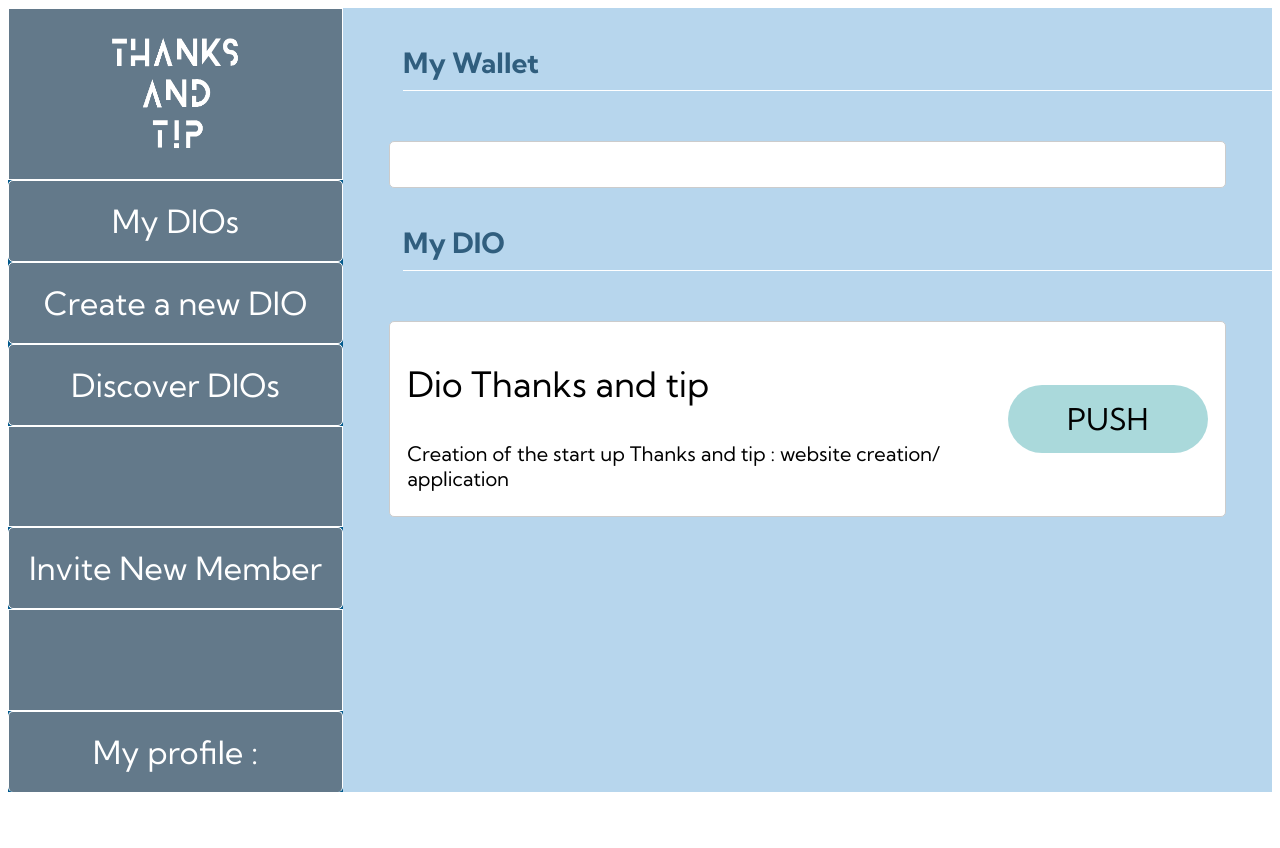
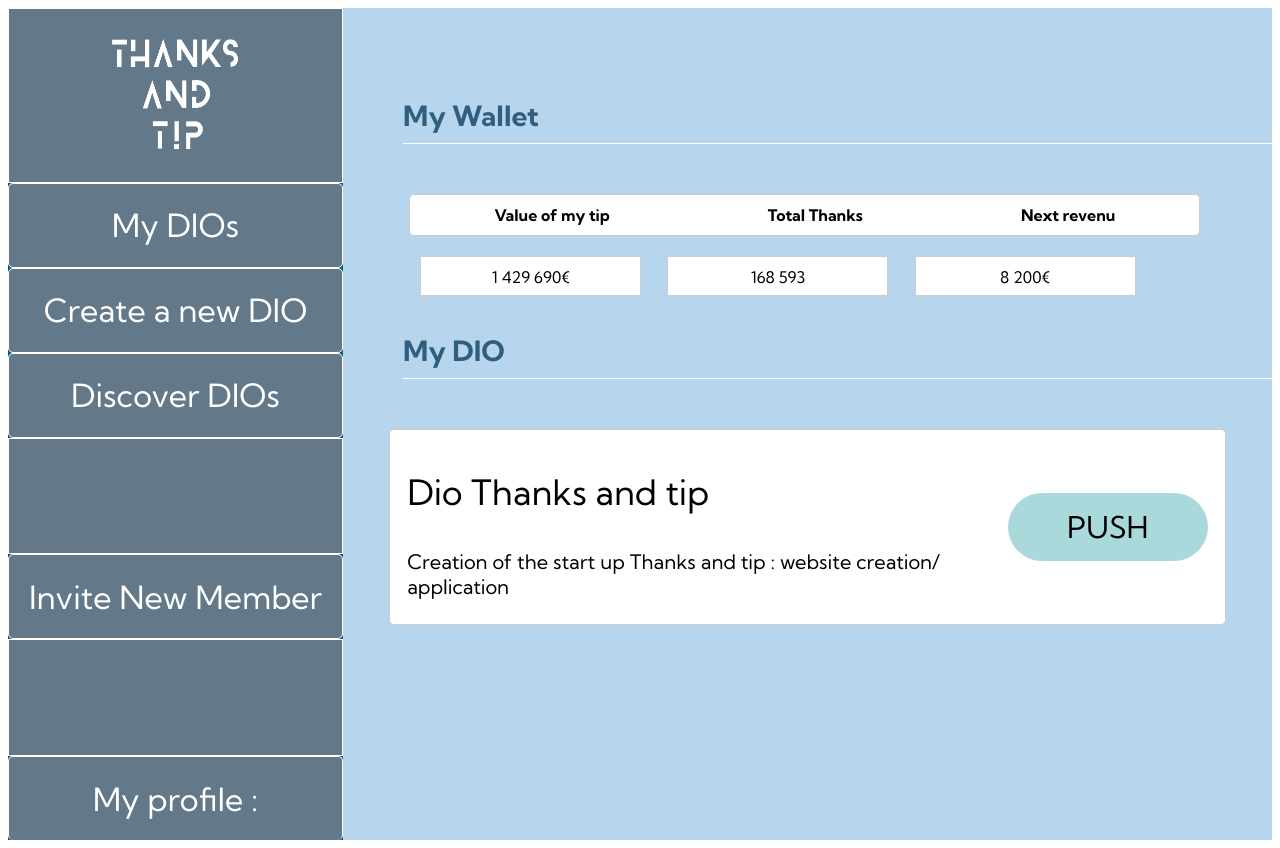
Before and after one commit to ennajahayou/testbackend2, a React (Create React App) app in the folder frontend/: page /DIO in a window 1280 px wide. Both pictures are taken after a click on the button "My DIO". Before the commit the page ends 800 px from the top, so only its background shows below. Built offline with nearby package versions, Linux system fonts and the light colour scheme; no server answers.

Commit message:
change my wallet

```diff
--- a/frontend/package.json
+++ b/frontend/package.json
@@ -3,6 +3,9 @@
   "version": "0.1.0",
   "private": true,
   "dependencies": {
+    "@emotion/react": "^11.11.1",
+    "@emotion/styled": "^11.11.0",
+    "@mui/material": "^5.14.18",
     "@testing-library/jest-dom": "^5.17.0",
     "@testing-library/react": "^13.4.0",
     "@testing-library/user-event": "^13.5.0",
--- a/frontend/src/Components/Sidebarhomepage.css
+++ b/frontend/src/Components/Sidebarhomepage.css
@@ -1,9 +1,9 @@
 @import url('https://fonts.googleapis.com/css2?family=Kumbh+Sans:wght@300;400;700&display=swap');
-.sidebar {
+.sidebarhome {
     background-color: rgb(0, 88, 139);
     color: white;
     width: 312;
-    height: 98vh;
+    height: 832px;
     display: flex;
     flex-direction: column;
     font-family: 'Kumbh Sans', sans-serif;
@@ -17,7 +17,7 @@
     width: 160px; /* Largeur de l'image */
     height: 130px; /* Hauteur exemple */
   }
-.sidebar-section {
+.sidebarhome-section {
     flex-grow: 1;
     display: flex;
     align-items: center;
@@ -32,23 +32,20 @@
     font-family: 'Kumbh Sans', sans-serif;
 }
 
-.sidebar-section:hover {
-    background-color: lightblue;
-    color: darkblue;
+.sidebarhome-section:hover {
+    background-color: grey;
+    color: white;
 }
-
-.sidebar-section:last-child {
+.sidebarhome:hover {
+  background-color: grey;
+  color: white;
+}
+.sidebarhome-section:last-child {
     border-bottom: none;
 }
 */
 
 /* Le conteneur de la barre latérale */
-.sidebar {
-  display: flex;
-  flex-direction: column;
-  width: 50vh;
-  height: 98vh;
-}
 
 /* Tous les boutons de la barre latérale */
 .sidebar-section {
--- a/frontend/src/Components/Sidebarhomepage.js
+++ b/frontend/src/Components/Sidebarhomepage.js
@@ -3,7 +3,7 @@ import { Link } from "react-router-dom";
 import "./Sidebarhomepage.css";
 import logo from "../images/logo.png";
 const Sidebar = () => (
-  <div className="sidebar">
+  <div className="sidebarhome">
     <div className="sidebar-section">
     <img className="image" src={logo} alt="Logo"  />
     </div>
--- a/frontend/src/Components/Wallet.css
+++ b/frontend/src/Components/Wallet.css
@@ -1,82 +1,84 @@
-/* Styles pour les différentes parties de la wallet */
-.wallet-container {
-    display: flex;
-    align-items: flex-start;
+.wallet-item {
+  margin: auto;
+  font-family: "Kumbh Sans";
+  width: 779px;
+  height: 30px;
+  top: 169px;
+  margin-left: 20px;
+  border-radius: 84px
 }
 
-  /* Case principale */
-  .main-case {
-    background-color: white;
-    padding: 20px;
-    margin-right: 10px;
+/* Flexbox styles for row containers */
+.row-container {
+  display: flex;
+  justify-content: space-between; /* Adjust as needed */
+  margin-top: 20px; /* Adjust margin as needed */
+  margin-left: 10px;
+  margin-right: 90px;
+  height: 40px;
 }
 
-  /* Contenu de la case principale */
-  .main-case-content {
-    border: 1px solid black;
-    height: 150px; /* Ajustez la hauteur selon vos besoins */
-    display: flex;
-    justify-content: center;
-    align-items: center;
+.row-item {
+  background-color: white;
+  width: 221px; /* Adjust width as needed */
+  height: 40px;
+  border: 1px solid #ccc; /* Example border */
+  padding: 10px; /* Example padding */
+  box-sizing: border-box; /* Adjust box-sizing as needed */
+  margin-left: 21px;
+  text-align: center;
+  font-family: "Kumbh Sans";
 }
-
-  /* Conteneur pour les trois cases alignées horizontalement */
-  .horizontal-cases-container {
-    display: flex;
-    flex-direction: column;
-  }
-
-  /* Style pour chaque case horizontale */
-  .horizontal-case {
-    background-color: white;
-    border: 1px solid black;
-    margin-bottom: 10px;
-    padding: 10px;
-  }
-
-  /* Flèche à droite */
-  .dio-item {
+.wallet-list {
   width: 90%; /* Fixer la largeur à 90% de la largeur du parent */
   margin: auto;
   font-family: "Kumbh Sans";
    /* Ajustez selon vos besoins */
 }
-  .dio-item1 {
-    width: 30%; /* Fixer la largeur à 90% de la largeur du parent */
-    margin: auto;
+
+/* Style pour chaque wallet */
+.wallet-item {
+  background-color: white;
+  padding: 5px; /* Espace à l'intérieur des rectangles */
+  margin-bottom: 15px; /* Espace entre les rectangles */
+  border: 1px solid #ccc; /* Bordure autour des rectangles */
+  border-radius: 5px; /* Coins arrondis */
+  display: flex;
+  align-items: center;
+  justify-content: space-around;
   font-family: "Kumbh Sans";
-     /* Ajustez selon vos besoins */
-  }
-  .dio-item2 {
-    width: 30%; /* Fixer la largeur à 90% de la largeur du parent */
-    margin: auto;
-    font-family: "Kumbh Sans";
-     /* Ajustez selon vos besoins */
-  }
-  .dio-item3 {
-    width: 30%; /* Fixer la largeur à 90% de la largeur du parent */
-    margin: auto;
-    font-family: "Kumbh Sans";
-     /* Ajustez selon vos besoins */
-  }
-  .horizontal-container {
-    width: fit-content;
-    text-align: center;
-    margin: 1em auto;
-    display: table;
 }
 
-  /* Styles pour chaque div */
-  .tip,
-  .thanks,
-  .money {
-    width: 100px; /* Largeur des divs, ajustez selon vos besoins */
-    height: 100px; /* Hauteur des divs, ajustez selon vos besoins */
-    background-color: #f0f0f0; /* Couleur de fond */
-    border: 1px solid #ccc; /* Bordure */
-    display: flex;
+.wallet-text {
+  width: 70%;
+  font-size: 20px;
+  font-family: "Kumbh Sans";
+  font-weight: 500;
+   /* Ajustez la valeur en fonction de vos besoins */
+}
+.wallet-text h3{
+  font-weight: 500;
+}
+
+.participate-button {
+  width: 25vh;
+  padding: 15px 20px;
+  font-size: 30px; /* Ajustez la taille de la police si nécessaire */
+  border: none; /* Pour supprimer la bordure par défaut des boutons */
+  background-color: blue; /* Pour changer la couleur de fond du bouton */
+  color: black; /* Pour changer la couleur du texte du bouton */
+  cursor: pointer; /* Pour changer le curseur en main lorsque vous survolez le bouton */
+  border-radius: 40px; /* Pour avoir des coins arrondis sur le bouton */
+  justify-content: center;
   align-items: center;
-    justify-content: center;
-    text-align: center;
-    margin-right: 10px; /* Espacement entre les divs, ajustez selon vos besoins */
+  font-family: "Kumbh Sans";
+  background-color: #aad9db;
 }
+
+.participate-button:hover {
+  background-color: darkblue;
+}
+
+.wallet-item h3 {
+  font-size: 35px; /* Ou la taille que vous souhaitez */
+}
--- a/frontend/src/Components/Wallet.js
+++ b/frontend/src/Components/Wallet.js
@@ -1,20 +1,22 @@
 import React from "react";
 import { Link } from "react-router-dom";
-import "./DIOList.css";
+import "./Wallet.css";
+
 
 const Wallet = ({ dioData }) => (
-  <div className="dio-list">
+  <div className="wallet-list">
+      <div  className="wallet-item">
+          <h4> Value of my tip  </h4>
+          <h4> Total Thanks</h4>
+          <h4> Next revenu</h4>
+      </div>
+      <div className="row-container">
+              <div className="row-item">1 429 690€ </div>
+              <div className="row-item">168 593</div>
+              <div className="row-item">8 200€</div>
+          </div>
+  </div>
 
-      <div  className="dio-item">
-        <div className="dio-text">
-          <h3></h3>
-          <p></p>
-        </div>
-      </div>
-
-
-
-  </div>
 );
 
 export default Wallet;
--- a/frontend/src/pages/Homepage.css
+++ b/frontend/src/pages/Homepage.css
@@ -36,6 +36,7 @@
 
 .App {
   display: flex;
+  height: 832px;
 
   /* autres styles */
 }
@@ -85,6 +86,7 @@
   margin-bottom: 50px;
   font-family: "Kumbh Sans";
   font-weight: 510;
+  margin-top: 90px;
   /* Choisissez la couleur que vous préférez */
 }
 
```
Also changed, not shown: 2 other files (tests, documents, lock files or other folders). Lines whose indentation alone changed are shown as unchanged.
